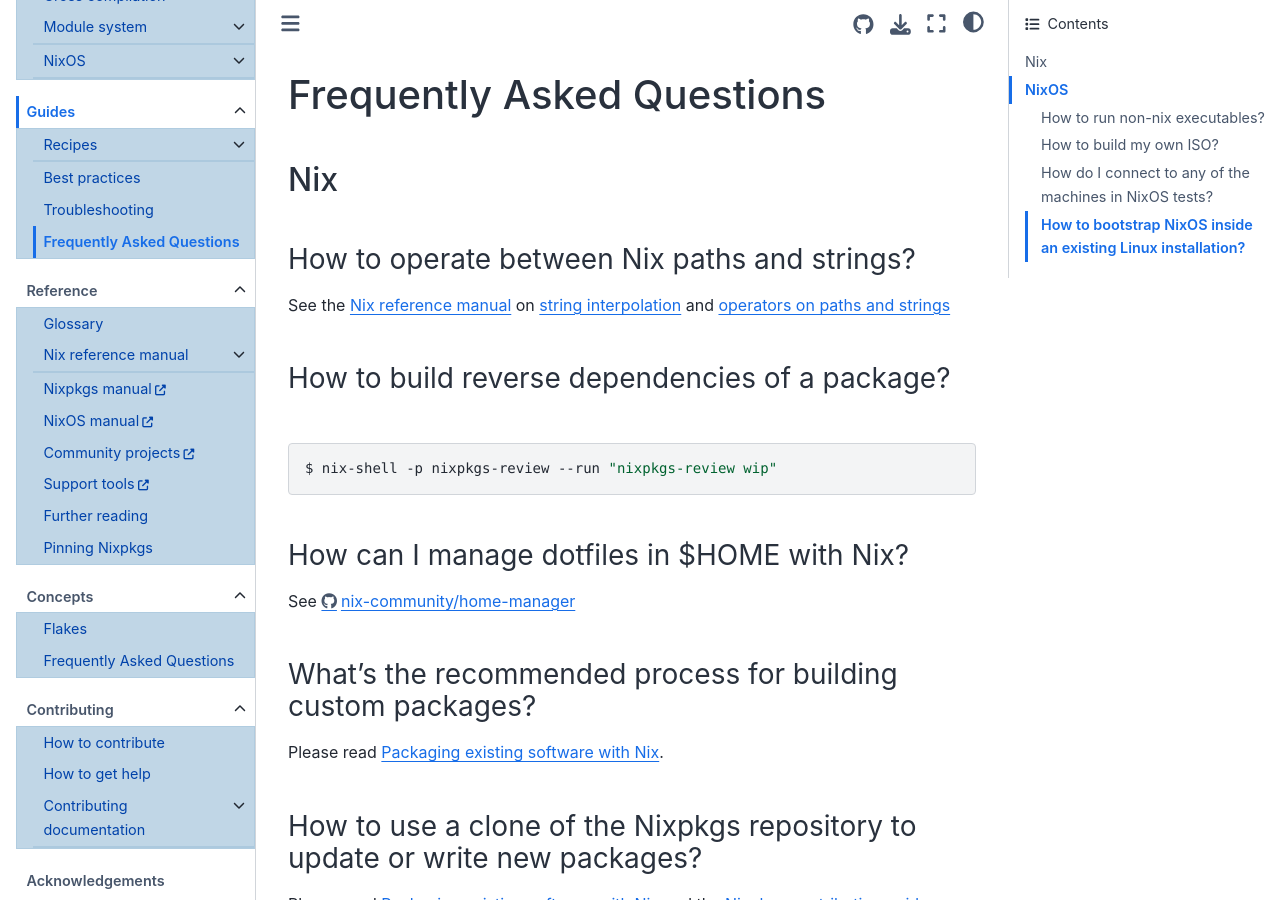
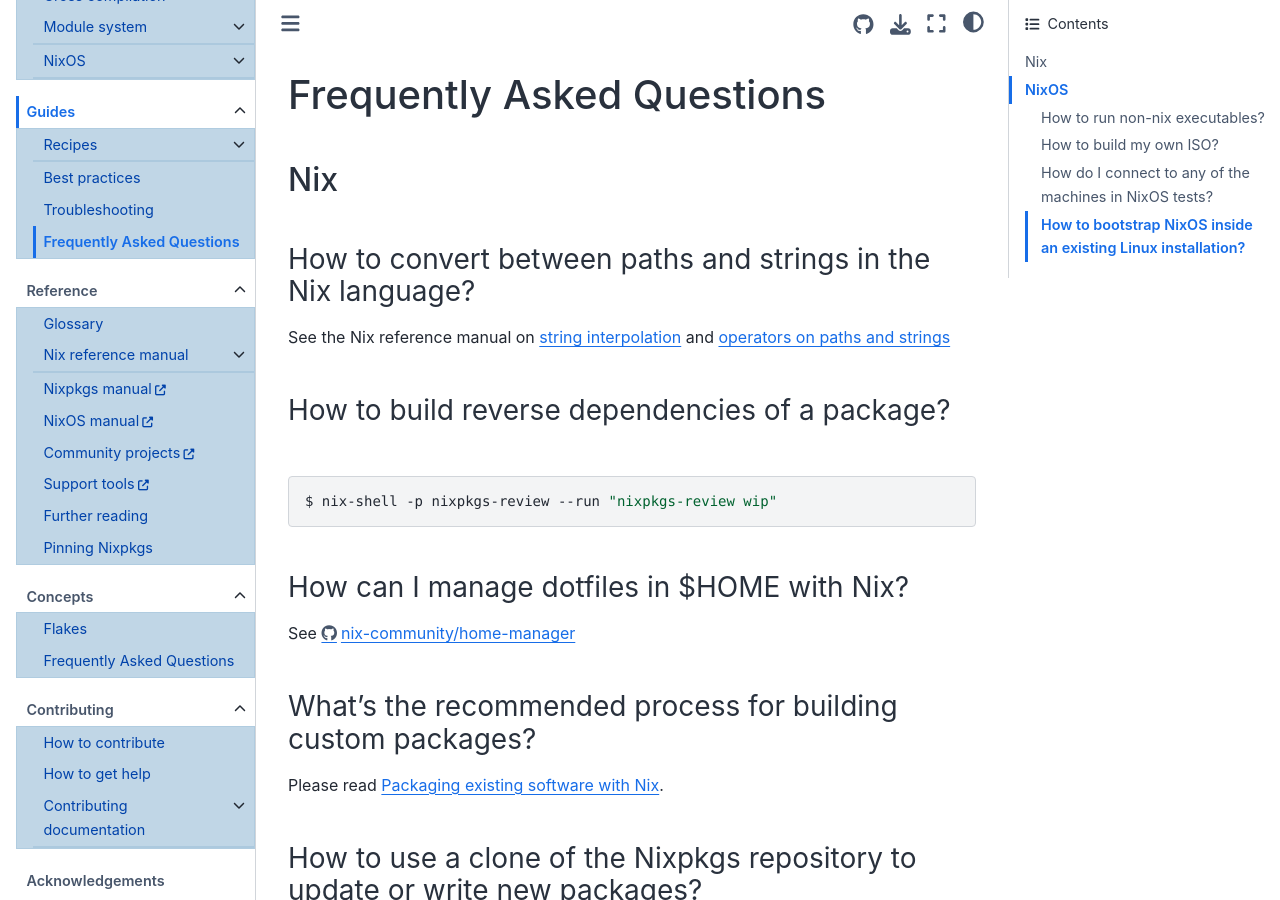
Before and after one commit to NixOS/nix.dev, a Sphinx documentation site: the page built from source/guides/faq.md, in a window 1280 px wide and 900 px high. Built offline with Sphinx 7.4.7 and the Sphinx Book theme 1.1.4, drawn with Linux system fonts in a browser that asks for light colours.

Commit message:
reword the FAQ on paths and strings (#1132)

```diff
--- a/source/guides/faq.md
+++ b/source/guides/faq.md
@@ -2,9 +2,9 @@
 
 ## Nix
 
-### How to operate between Nix paths and strings?
+### How to convert between paths and strings in the Nix language?
 
-See the [Nix reference manual](nix-manual) on [string interpolation](https://nix.dev/manual/nix/2.19/language/string-interpolation) and [operators on paths and strings](https://nix.dev/manual/nix/2.19/language/operators#string-concatenation)
+See the Nix reference manual on [string interpolation](https://nix.dev/manual/nix/2.19/language/string-interpolation) and [operators on paths and strings](https://nix.dev/manual/nix/2.19/language/operators#string-concatenation)
 
 ### How to build reverse dependencies of a package?
 
```
